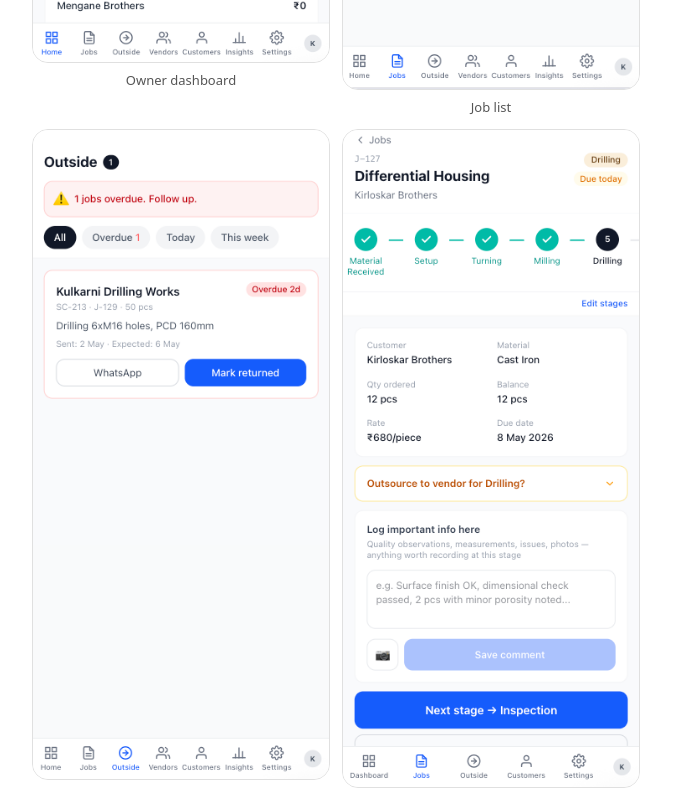
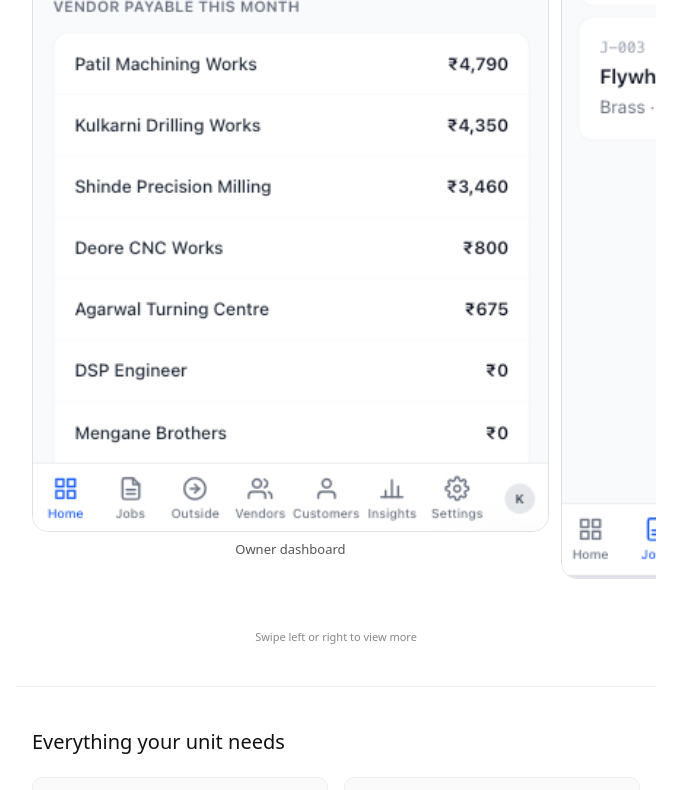
Before and after one commit to ashishdesaigit/midc-job-tracker, a React (Vite) app: page /info in a window 1280 px wide. Shown: the part 1800-2590 px from the top of the page, without its empty margins (304-991 px from the left). Built offline with nearby package versions, Linux system fonts and the light colour scheme; no server answers.

Commit message:
new features

```diff
--- a/src/pages/Info.jsx
+++ b/src/pages/Info.jsx
@@ -142,16 +142,48 @@ export default function Info() {
         </div>
       </section>
 
-      {/* ── Screenshots ─────────────────────────────────────────────────────── */}
-      <section style={sec()}>
-        <h2 style={{ fontSize: 20, fontWeight: 500, margin: '0 0 20px' }}>See it in action</h2>
-        <div style={{ display: 'grid', gridTemplateColumns: '1fr 1fr', gap: 12 }}>
-          <Screenshot src="/screenshots/dashboard.png"    alt="Owner dashboard"      caption="Owner dashboard" />
-          <Screenshot src="/screenshots/job-list.png"     alt="Job list"             caption="Job list" />
-          <Screenshot src="/screenshots/outside-jobs.png" alt="Vendor tracking"      caption="Vendor tracking" />
-          <Screenshot src="/screenshots/job-detail.png"   alt="Job detail"           caption="Job detail" />
-        </div>
-      </section>
+{/* ── Screenshots (Mobile Optimized Swiper) ───────────────────────────── */}
+<section style={{ ...sec(), paddingRight: 0, paddingLeft: 0 }}>
+  <h2 style={{ fontSize: 20, fontWeight: 500, margin: '0 16px 20px' }}>See it in action</h2>
+
+  <div style={{
+    display: 'flex',
+    overflowX: 'auto',
+    gap: 12,
+    padding: '0 16px 16px', // Side padding allows the first/last cards to align with text
+    scrollSnapType: 'x mandatory',
+    WebkitOverflowScrolling: 'touch',
+    scrollbarWidth: 'none',
+    msOverflowStyle: 'none'
+  }}>
+    {/* CSS to hide scrollbar for a cleaner look */}
+    <style>{`
+      .no-scrollbar::-webkit-scrollbar { display: none; }
+    `}</style>
+
+    {[
+      { src: "/screenshots/dashboard.png", cap: "Owner dashboard" },
+      { src: "/screenshots/job-list.png", cap: "Job list" },
+      { src: "/screenshots/outside-jobs.png", cap: "Vendor tracking" },
+      { src: "/screenshots/job-detail.png", cap: "Job detail" },
+      { src: "/screenshots/insight.png", cap: "Insights" },
+      { src: "/screenshots/comments.png", cap: "Comments" },
+      { src: "/screenshots/vendor-followup.png", cap: "Vendor Followups" },
+    ].map((img, i) => (
+      <div key={i} style={{
+        width: '85%',       // Shows 85% of current card + 15% of the next one
+        flexShrink: 0,
+        scrollSnapAlign: 'center'
+      }}>
+        <Screenshot src={img.src} alt={img.cap} caption={img.cap} />
+      </div>
+    ))}
+  </div>
+
+  <p style={{ textAlign: 'center', fontSize: 11, color: TEXT_TERT, marginTop: 4 }}>
+    Swipe left or right to view more
+  </p>
+</section>
 
       {/* ── Features ────────────────────────────────────────────────────────── */}
       <section style={sec()}>
```
